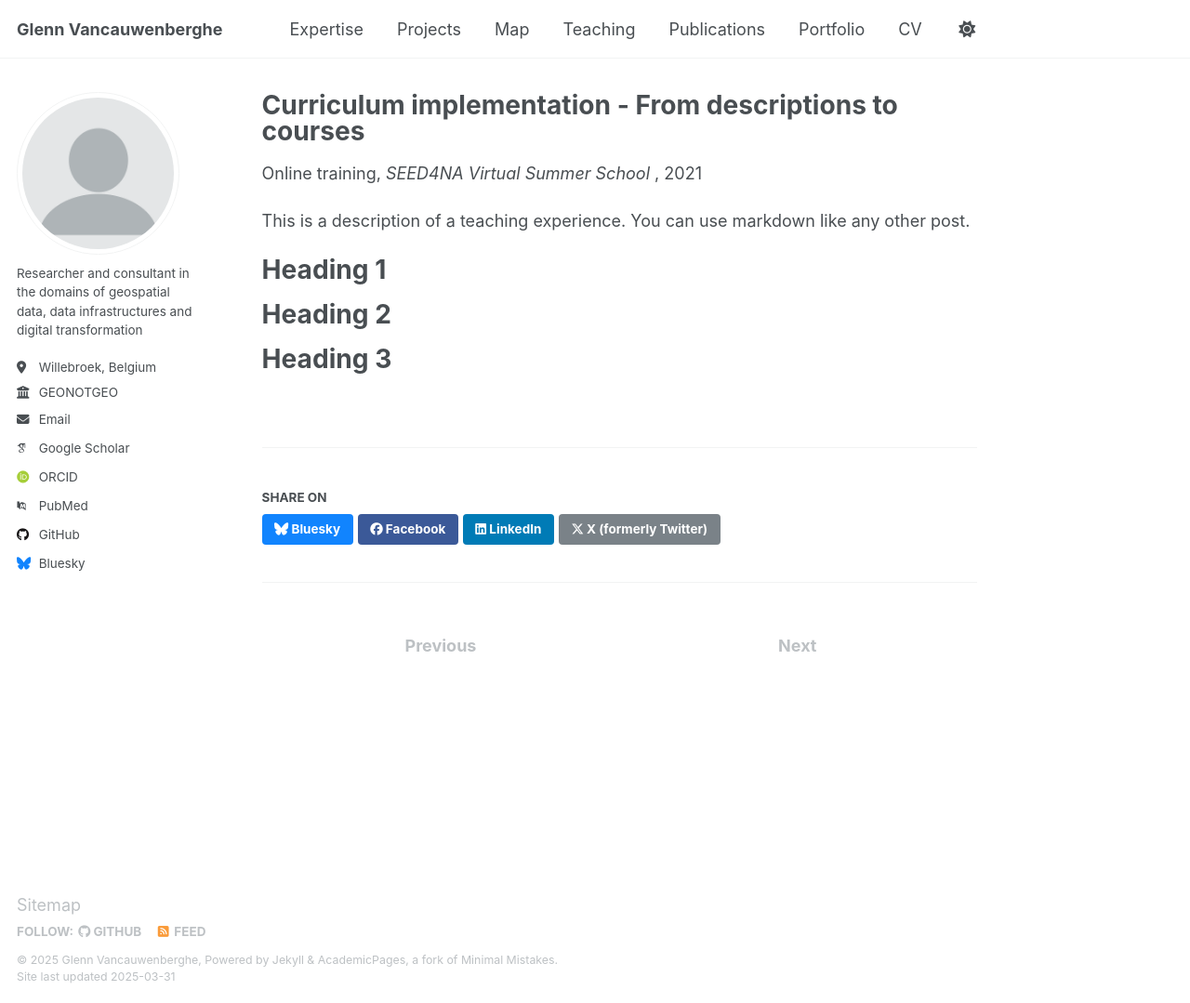
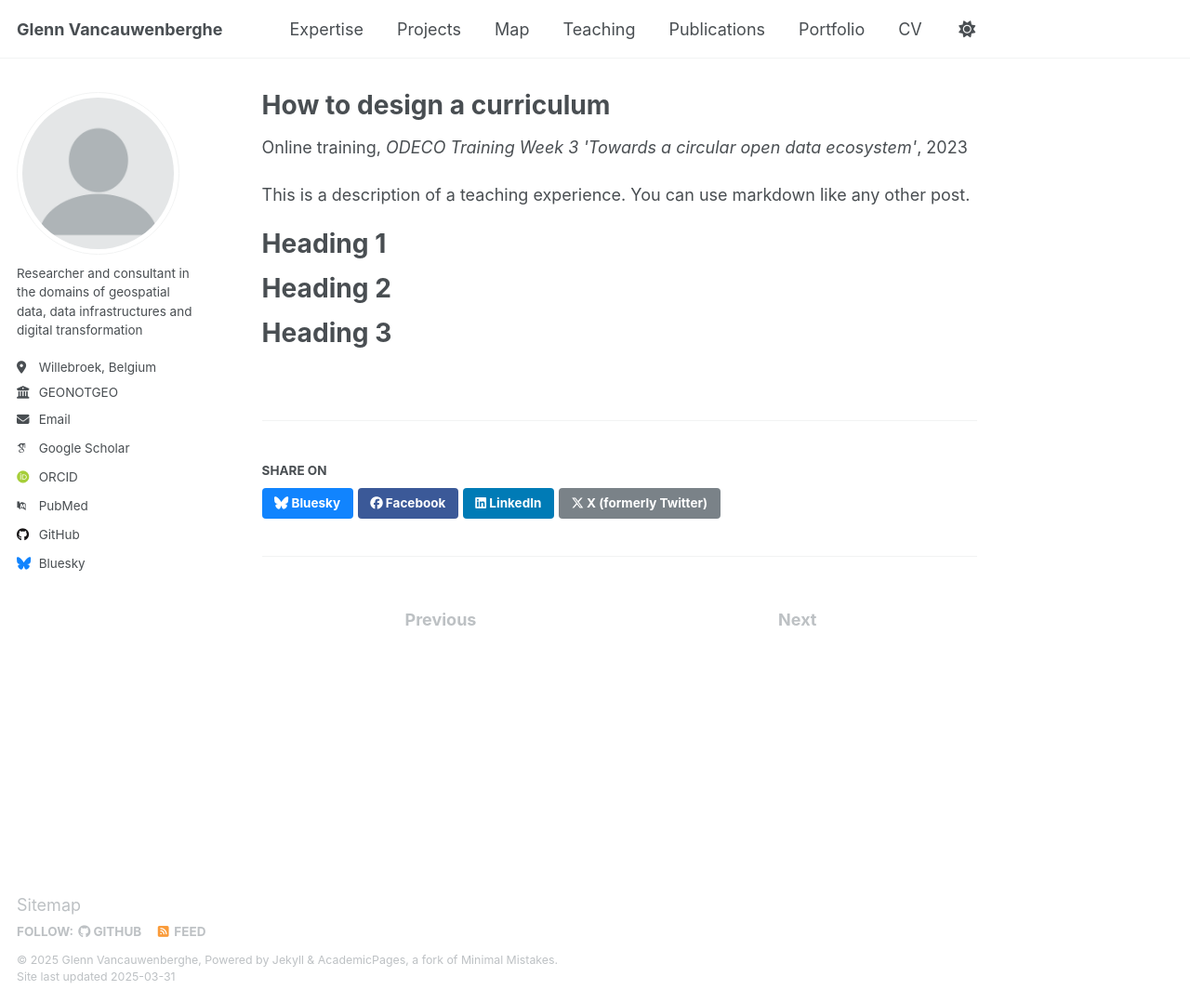
Before and after one commit to GVancauwenberghe/gvancauwenberghe.github.io, a Jekyll site: the page built from _teaching/teaching-19.md, in a window 1280 px wide and 1079 px high. Shown: the whole window at 93% size. Built offline with Jekyll 4.4.1, drawn with Linux system fonts in a browser that asks for light colours; some web fonts are replaced.

Commit message:
Update teaching-19.md

```diff
--- a/_teaching/teaching-19.md
+++ b/_teaching/teaching-19.md
@@ -1,11 +1,11 @@
 ---
-title: "Curriculum implementation - From descriptions to courses"
+title: "How to design a curriculum"
 collection: teaching
 type: "Online training"
 permalink: /teaching/teaching-19
-venue: "SEED4NA Virtual Summer School "
-date: 2021-05-27
-location: "Online"
+venue: "ODECO Training Week 3 'Towards a circular open data ecosystem'"
+date: 2023-09-11
+location: "Ascoli, Italy"
 ---
 
 This is a description of a teaching experience. You can use markdown like any other post.
```
